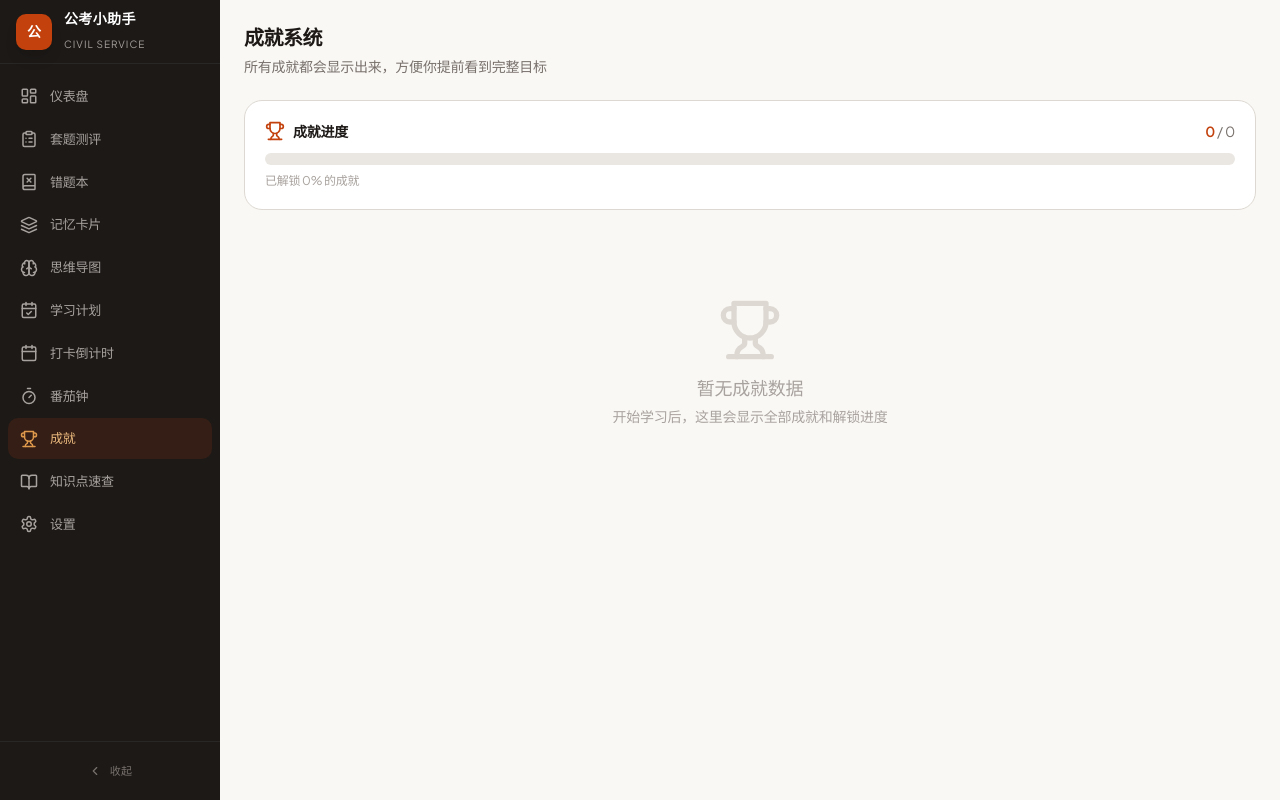
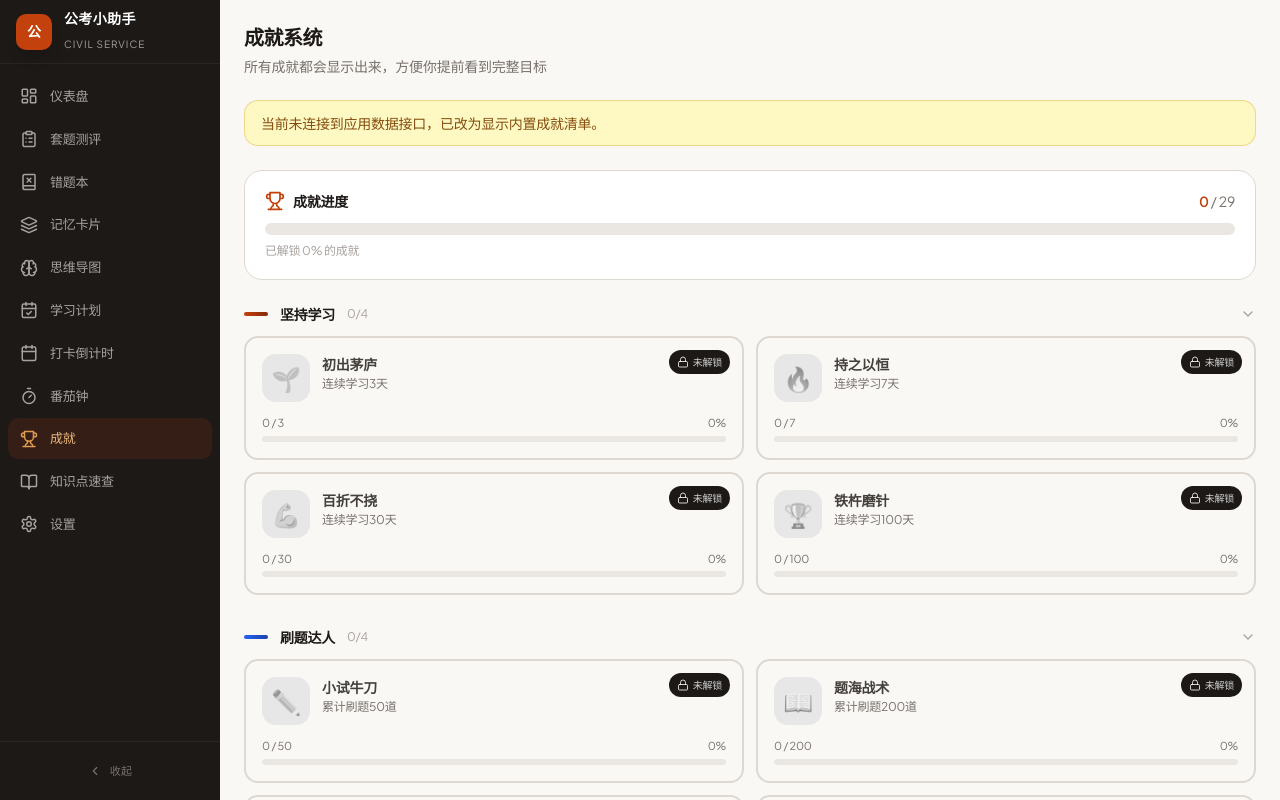
Before and after one commit to 12sysw/gongkao-assistant, a React (Vite) app: page /#/achievements in a window 1280 px wide. Built offline with nearby package versions, Linux system fonts and the light colour scheme.

Commit message:
add renderer fallbacks for achievements and mind maps

```diff
--- a/src/renderer/pages/Achievements.tsx
+++ b/src/renderer/pages/Achievements.tsx
@@ -19,26 +19,48 @@ type AchievementGroup = {
 };
 
 function getApi() {
-  return (window as unknown as Window & { api: Record<string, unknown> }).api;
+  return (window as unknown as Window & { api?: Record<string, any> }).api;
 }
+
+const FALLBACK_ACHIEVEMENTS: Achievement[] = [
+  { id: 1, type: 'streak', title: '初出茅庐', description: '连续学习3天', icon: '🌱', threshold: 3, unlocked_at: null, progress: 0 },
+  { id: 2, type: 'streak', title: '持之以恒', description: '连续学习7天', icon: '🔥', threshold: 7, unlocked_at: null, progress: 0 },
+  { id: 3, type: 'streak', title: '百折不挠', description: '连续学习30天', icon: '💪', threshold: 30, unlocked_at: null, progress: 0 },
+  { id: 4, type: 'streak', title: '铁杵磨针', description: '连续学习100天', icon: '🏆', threshold: 100, unlocked_at: null, progress: 0 },
+  { id: 5, type: 'questions', title: '小试牛刀', description: '累计刷题50道', icon: '✏️', threshold: 50, unlocked_at: null, progress: 0 },
+  { id: 6, type: 'questions', title: '题海战术', description: '累计刷题200道', icon: '📖', threshold: 200, unlocked_at: null, progress: 0 },
+  { id: 7, type: 'questions', title: '千锤百炼', description: '累计刷题500道', icon: '🎯', threshold: 500, unlocked_at: null, progress: 0 },
+  { id: 8, type: 'questions', title: '题神降世', description: '累计刷题1000道', icon: '👑', threshold: 1000, unlocked_at: null, progress: 0 },
+  { id: 9, type: 'study_time', title: '入门弟子', description: '累计学习5小时', icon: '⏰', threshold: 300, unlocked_at: null, progress: 0 },
+  { id: 10, type: 'study_time', title: '勤学苦练', description: '累计学习20小时', icon: '📚', threshold: 1200, unlocked_at: null, progress: 0 },
+  { id: 11, type: 'study_time', title: '学海无涯', description: '累计学习50小时', icon: '🌟', threshold: 3000, unlocked_at: null, progress: 0 },
+  { id: 12, type: 'study_time', title: '时间大师', description: '累计学习100小时', icon: '⭐', threshold: 6000, unlocked_at: null, progress: 0 },
+  { id: 13, type: 'mastered', title: '知错能改', description: '掌握10道错题', icon: '✅', threshold: 10, unlocked_at: null, progress: 0 },
+  { id: 14, type: 'mastered', title: '错题克星', description: '掌握50道错题', icon: '🛡️', threshold: 50, unlocked_at: null, progress: 0 },
+  { id: 15, type: 'mastered', title: '完美主义', description: '掌握100道错题', icon: '💎', threshold: 100, unlocked_at: null, progress: 0 },
+  { id: 16, type: 'flashcard', title: '初识卡片', description: '累计复习卡片10次', icon: '🃏', threshold: 10, unlocked_at: null, progress: 0 },
+  { id: 17, type: 'flashcard', title: '卡片达人', description: '累计复习卡片50次', icon: '🎴', threshold: 50, unlocked_at: null, progress: 0 },
+  { id: 18, type: 'flashcard', title: '记忆大师', description: '累计复习卡片200次', icon: '🧠', threshold: 200, unlocked_at: null, progress: 0 },
+  { id: 19, type: 'flashcard_master', title: '入门掌握', description: '掌握5张卡片', icon: '📖', threshold: 5, unlocked_at: null, progress: 0 },
+  { id: 20, type: 'flashcard_master', title: '熟练掌握', description: '掌握20张卡片', icon: '📚', threshold: 20, unlocked_at: null, progress: 0 },
+  { id: 21, type: 'flashcard_master', title: '全部掌握', description: '掌握50张卡片', icon: '🎓', threshold: 50, unlocked_at: null, progress: 0 },
+  { id: 22, type: 'pomodoro', title: '番茄新手', description: '完成5个番茄钟', icon: '🍅', threshold: 5, unlocked_at: null, progress: 0 },
+  { id: 23, type: 'pomodoro', title: '番茄达人', description: '完成20个番茄钟', icon: '🫒', threshold: 20, unlocked_at: null, progress: 0 },
+  { id: 24, type: 'pomodoro', title: '番茄专家', description: '完成50个番茄钟', icon: '🥫', threshold: 50, unlocked_at: null, progress: 0 },
+  { id: 25, type: 'pomodoro', title: '番茄大师', description: '完成100个番茄钟', icon: '⏲️', threshold: 100, unlocked_at: null, progress: 0 },
+  { id: 26, type: 'checkin', title: '首次打卡', description: '打卡1天', icon: '📌', threshold: 1, unlocked_at: null, progress: 0 },
+  { id: 27, type: 'checkin', title: '坚持打卡', description: '打卡7天', icon: '🗓️', threshold: 7, unlocked_at: null, progress: 0 },
+  { id: 28, type: 'checkin', title: '打卡达人', description: '打卡30天', icon: '✨', threshold: 30, unlocked_at: null, progress: 0 },
+  { id: 29, type: 'checkin', title: '打卡传奇', description: '打卡100天', icon: '🏅', threshold: 100, unlocked_at: null, progress: 0 },
+];
 
 function mergeAchievements(base: Achievement[], progress: Achievement[]) {
   const progressMap = new Map(progress.map((item) => [item.id, item]));
-
   return base.map((item) => {
-    const withProgress = progressMap.get(item.id);
-    if (!withProgress) {
-      return {
-        ...item,
-        progress: item.progress ?? 0,
-      };
-    }
-
-    return {
-      ...item,
-      ...withProgress,
-      progress: withProgress.progress ?? item.progress ?? 0,
-    };
+    const next = progressMap.get(item.id);
+    return next
+      ? { ...item, ...next, progress: next.progress ?? item.progress ?? 0 }
+      : item;
   });
 }
 
@@ -91,9 +113,7 @@ const AchievementCard: React.FC<{
   return (
     <div
       className={`relative p-4 rounded-xl border-2 transition-all duration-300 ${
-        isUnlocked
-          ? 'bg-white border-brand-300 shadow-md'
-          : 'bg-surface-0 border-surface-200'
+        isUnlocked ? 'bg-white border-brand-300 shadow-md' : 'bg-surface-0 border-surface-200'
       }`}
     >
       {!isUnlocked && (
@@ -166,11 +186,7 @@ const GroupSection: React.FC<{
             {unlockedCount}/{group.items.length}
           </span>
         </div>
-        <ChevronRight
-          className={`w-4 h-4 text-surface-400 transition-transform duration-200 ${
-            expanded ? 'rotate-90' : ''
-          }`}
-        />
+        <ChevronRight className={`w-4 h-4 text-surface-400 transition-transform duration-200 ${expanded ? 'rotate-90' : ''}`} />
       </button>
       {expanded && (
         <div className="grid grid-cols-1 sm:grid-cols-2 gap-3">
@@ -183,39 +199,38 @@ const GroupSection: React.FC<{
   );
 };
 
-const EmptyState: React.FC = () => (
-  <div className="text-center py-16 text-surface-400">
-    <Trophy className="w-16 h-16 mx-auto mb-3 text-surface-200" />
-    <p className="text-lg">暂无成就数据</p>
-    <p className="text-sm mt-1">开始学习后，这里会显示全部成就和解锁进度</p>
-  </div>
-);
-
 const Achievements: React.FC = () => {
-  const [achievements, setAchievements] = useState<Achievement[]>([]);
+  const [achievements, setAchievements] = useState<Achievement[]>(FALLBACK_ACHIEVEMENTS);
   const [loading, setLoading] = useState(true);
+  const [usingFallback, setUsingFallback] = useState(false);
 
   const loadAchievements = useCallback(async () => {
-    try {
     const api = getApi();
-      if (!api) return;
 
-      const baseList = (await api.achievement.getAll()) as Achievement[];
-      if (!baseList || baseList.length === 0) {
-        setAchievements([]);
+    if (!api?.achievement) {
+      setAchievements(FALLBACK_ACHIEVEMENTS);
+      setUsingFallback(true);
+      setLoading(false);
       return;
     }
 
     try {
+      const baseList = (await api.achievement.getAll()) as Achievement[];
+      const safeBase = baseList && baseList.length > 0 ? baseList : FALLBACK_ACHIEVEMENTS;
+
+      try {
         const progressList = (await api.achievement.check()) as Achievement[];
-        setAchievements(mergeAchievements(baseList, progressList || []));
+        setAchievements(mergeAchievements(safeBase, progressList || []));
+        setUsingFallback(!baseList || baseList.length === 0);
       } catch (error) {
         console.error('加载成就进度失败，改为显示基础成就列表', error);
-        setAchievements(mergeAchievements(baseList, []));
+        setAchievements(mergeAchievements(safeBase, []));
+        setUsingFallback(!baseList || baseList.length === 0);
       }
     } catch (error) {
-      console.error('加载成就失败', error);
-      setAchievements([]);
+      console.error('加载成就失败，改用内置成就模板', error);
+      setAchievements(FALLBACK_ACHIEVEMENTS);
+      setUsingFallback(true);
     } finally {
       setLoading(false);
     }
@@ -255,17 +270,19 @@ const Achievements: React.FC = () => {
         <p className="text-sm text-surface-500 mt-1">所有成就都会显示出来，方便你提前看到完整目标</p>
       </div>
 
+      {usingFallback && (
+        <div className="rounded-xl border border-warning/30 bg-warning-light px-4 py-3 text-sm text-warning-dark">
+          当前未连接到应用数据接口，已改为显示内置成就清单。
+        </div>
+      )}
+
       <SummaryBar total={total} unlocked={unlocked} />
 
-      {groups.length > 0 ? (
       <div className="space-y-8">
         {groups.map((group) => (
           <GroupSection key={group.type} group={group} />
         ))}
       </div>
-      ) : (
-        <EmptyState />
-      )}
     </div>
   );
 };
--- a/src/renderer/pages/MindMap.tsx
+++ b/src/renderer/pages/MindMap.tsx
@@ -63,7 +63,55 @@ function createNode(topic: string = '新节点'): MindMapNode {
 }
 
 function getApi() {
-  return (window as unknown as Window & { api: Record<string, unknown> }).api;
+  return (window as unknown as Window & { api?: Record<string, any> }).api;
+}
+
+const MIND_MAP_STORAGE_KEY = 'gongkao_assistant_mind_maps_local';
+
+function readLocalMindMaps(): MindMapItem[] {
+  try {
+    const raw = localStorage.getItem(MIND_MAP_STORAGE_KEY);
+    if (!raw) return [];
+    const parsed = JSON.parse(raw);
+    return Array.isArray(parsed) ? parsed : [];
+  } catch (error) {
+    console.error('读取本地思维导图失败', error);
+    return [];
+  }
+}
+
+function writeLocalMindMaps(maps: MindMapItem[]) {
+  localStorage.setItem(MIND_MAP_STORAGE_KEY, JSON.stringify(maps));
+}
+
+function saveLocalMindMap(item: Omit<MindMapItem, 'id' | 'created_at' | 'updated_at'> & { id?: number | null }): MindMapItem {
+  const now = new Date().toISOString();
+  const maps = readLocalMindMaps();
+  const existing = typeof item.id === 'number' ? maps.find((map) => map.id === item.id) : null;
+  const id = existing?.id ?? (item.id && item.id < 0 ? item.id : -Date.now());
+  const nextItem: MindMapItem = {
+    id,
+    title: item.title,
+    subject: item.subject,
+    data: item.data,
+    created_at: existing?.created_at ?? now,
+    updated_at: now,
+  };
+  const nextMaps = maps.filter((map) => map.id !== id);
+  nextMaps.unshift(nextItem);
+  writeLocalMindMaps(nextMaps);
+  return nextItem;
+}
+
+function removeLocalMindMap(id: number) {
+  writeLocalMindMaps(readLocalMindMaps().filter((map) => map.id !== id));
+}
+
+function mergeMindMapItems(remoteMaps: MindMapItem[], localMaps: MindMapItem[]) {
+  const merged = new Map<number, MindMapItem>();
+  for (const item of remoteMaps) merged.set(item.id, item);
+  for (const item of localMaps) merged.set(item.id, item);
+  return [...merged.values()].sort((a, b) => String(b.updated_at ?? '').localeCompare(String(a.updated_at ?? '')));
 }
 
 /* ─── Tree layout algorithms ─── */
@@ -422,13 +470,18 @@ const MindMap: React.FC = () => {
   const [saveStatus, setSaveStatus] = useState<SaveStatus>('idle');
 
   const loadMaps = useCallback(async () => {
+    const localMaps = readLocalMindMaps();
     try {
       const api = getApi();
-      if (!api) return;
+      if (!api?.mindMap?.getAll) {
+        setMaps(localMaps);
+        return;
+      }
       const data = (await api.mindMap.getAll()) as MindMapItem[];
-      setMaps(data || []);
+      setMaps(mergeMindMapItems(data || [], localMaps));
     } catch (e) {
       console.error('加载导图列表失败', e);
+      setMaps(localMaps);
     }
   }, []);
 
@@ -446,9 +499,25 @@ const MindMap: React.FC = () => {
   }, []);
 
   const handleLoad = useCallback(async (map: MindMapItem) => {
+    if (map.id < 0) {
+      setCurrentMap(JSON.parse(map.data) as MindMapNode);
+      setCurrentMapId(map.id);
+      setMapTitle(map.title);
+      setMapSubject(map.subject);
+      setSelectedNode(null);
+      return;
+    }
+
     try {
       const api = getApi();
-      if (!api) return;
+      if (!api?.mindMap?.getById) {
+        setCurrentMap(JSON.parse(map.data) as MindMapNode);
+        setCurrentMapId(map.id);
+        setMapTitle(map.title);
+        setMapSubject(map.subject);
+        setSelectedNode(null);
+        return;
+      }
       const full = (await api.mindMap.getById(map.id)) as MindMapItem | null;
       if (full) {
         setCurrentMap(JSON.parse(full.data) as MindMapNode);
@@ -459,24 +528,34 @@ const MindMap: React.FC = () => {
       }
     } catch (e) {
       console.error('加载导图失败', e);
+      setCurrentMap(JSON.parse(map.data) as MindMapNode);
+      setCurrentMapId(map.id);
+      setMapTitle(map.title);
+      setMapSubject(map.subject);
+      setSelectedNode(null);
     }
   }, []);
 
   const handleSave = useCallback(async () => {
     if (!currentMap) return;
     setSaveStatus('saving');
+    const payload = {
+      id: currentMapId || undefined,
+      title: mapTitle,
+      subject: mapSubject,
+      data: JSON.stringify(currentMap),
+    };
     try {
       const api = getApi();
-      if (!api) {
-        setSaveStatus('error');
+      if (!api?.mindMap?.save) {
+        const saved = saveLocalMindMap(payload);
+        setCurrentMapId(saved.id);
+        setSaveStatus('saved');
+        loadMaps();
+        setTimeout(() => setSaveStatus('idle'), 2000);
         return;
       }
-      const result = (await api.mindMap.save({
-        id: currentMapId || undefined,
-        title: mapTitle,
-        subject: mapSubject,
-        data: JSON.stringify(currentMap),
-      })) as { id?: number } | null;
+      const result = (await api.mindMap.save(payload)) as { id?: number } | null;
       if (result?.id && !currentMapId) {
         setCurrentMapId(result.id);
       }
@@ -484,9 +563,18 @@ const MindMap: React.FC = () => {
       setSaveStatus('saved');
       setTimeout(() => setSaveStatus('idle'), 2000);
     } catch (e) {
-      console.error('保存导图失败', e);
-      setSaveStatus('error');
-      setTimeout(() => setSaveStatus('idle'), 2000);
+      console.error('保存导图失败，改用本地存储', e);
+      try {
+        const saved = saveLocalMindMap(payload);
+        setCurrentMapId(saved.id);
+        loadMaps();
+        setSaveStatus('saved');
+        setTimeout(() => setSaveStatus('idle'), 2000);
+      } catch (fallbackError) {
+        console.error('本地保存导图也失败', fallbackError);
+        setSaveStatus('error');
+        setTimeout(() => setSaveStatus('idle'), 2000);
+      }
     }
   }, [currentMap, currentMapId, mapTitle, mapSubject, loadMaps]);
 
@@ -495,8 +583,10 @@ const MindMap: React.FC = () => {
       if (!confirm('确定要删除这个思维导图吗？')) return;
       try {
         const api = getApi();
-        if (!api) return;
-        await api.mindMap.delete(id);
+        if (api?.mindMap?.delete && id >= 0) {
+          await api.mindMap.delete(id);
+        }
+        removeLocalMindMap(id);
         if (currentMapId === id) {
           setCurrentMap(null);
           setCurrentMapId(null);
@@ -504,6 +594,12 @@ const MindMap: React.FC = () => {
         loadMaps();
       } catch (e) {
         console.error('删除导图失败', e);
+        removeLocalMindMap(id);
+        if (currentMapId === id) {
+          setCurrentMap(null);
+          setCurrentMapId(null);
+        }
+        loadMaps();
       }
     },
     [currentMapId, loadMaps]
```
Lines whose indentation alone changed are shown as unchanged.
